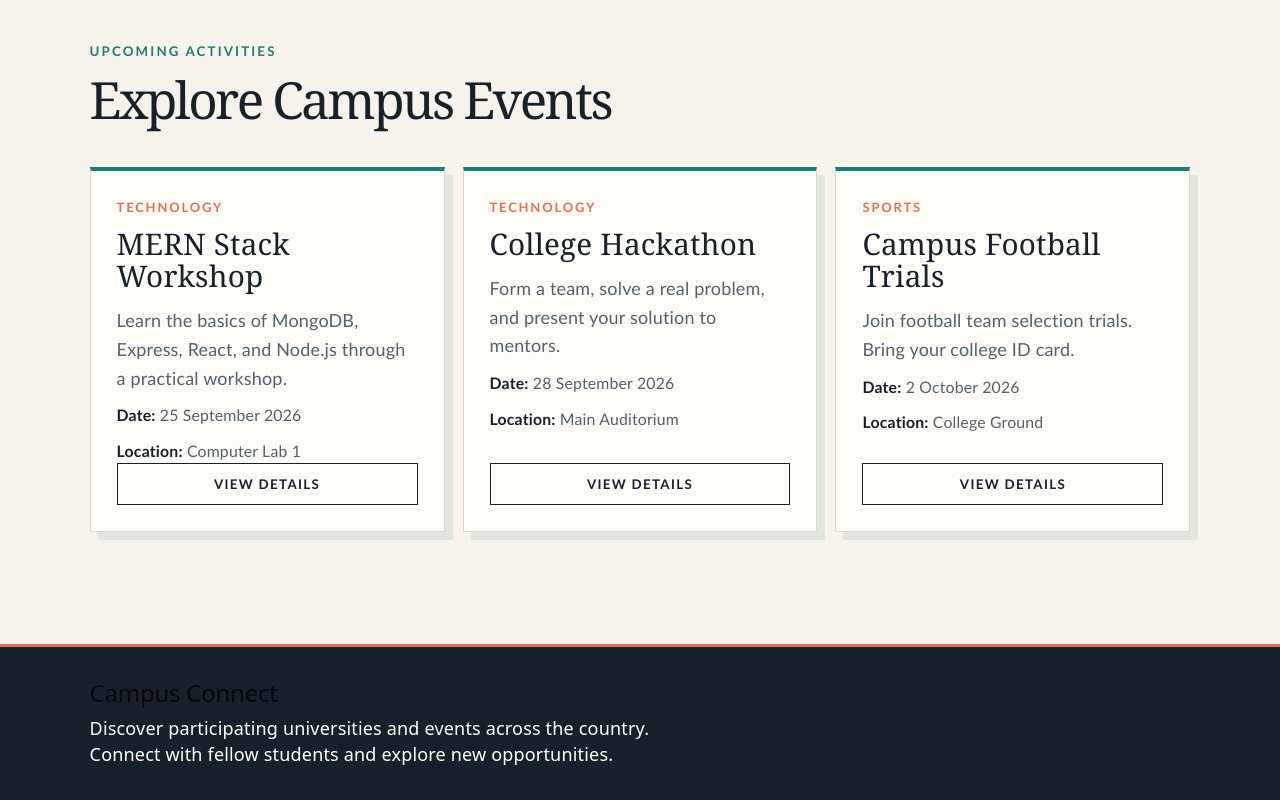
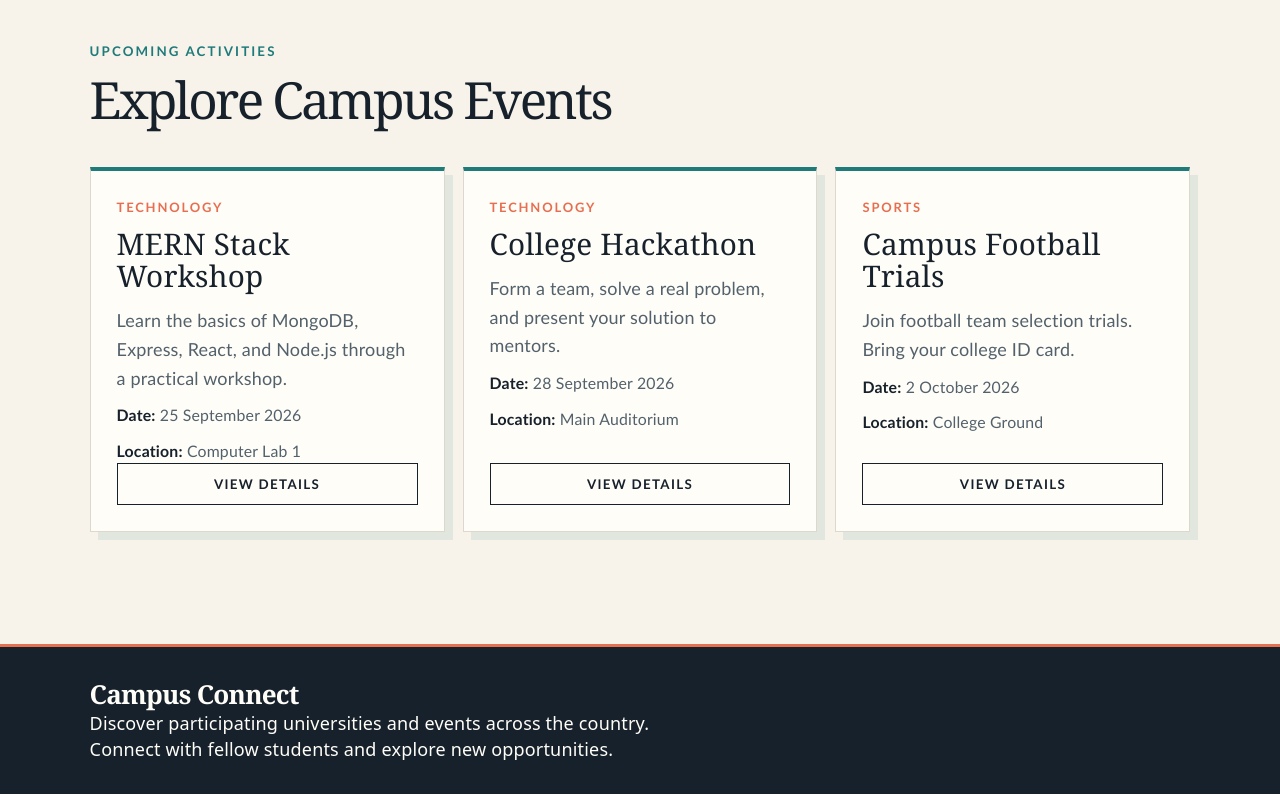
Before and after one commit to Hitesh2006403/MERN-Fullstack, a React (Vite) app: page / in a window 1280 px wide. Shown: the part 772-1572 px from the top of the page. Built offline with nearby package versions, Linux system fonts and the light colour scheme.

Commit message:
New file added

```diff
--- a/src/App.css
+++ b/src/App.css
@@ -307,3 +307,12 @@ body {
   border-top: 3px solid var(--coral);
   align-items: center;
 }
+.footer h2 {
+  margin: 0;
+  color: var(--paper-bright);
+  font-family: var(--display);
+  font-size: 1.45rem;
+  font-weight: 600;
+  letter-spacing: -0.03em;
+  text-transform: capitalize;
+}
```
